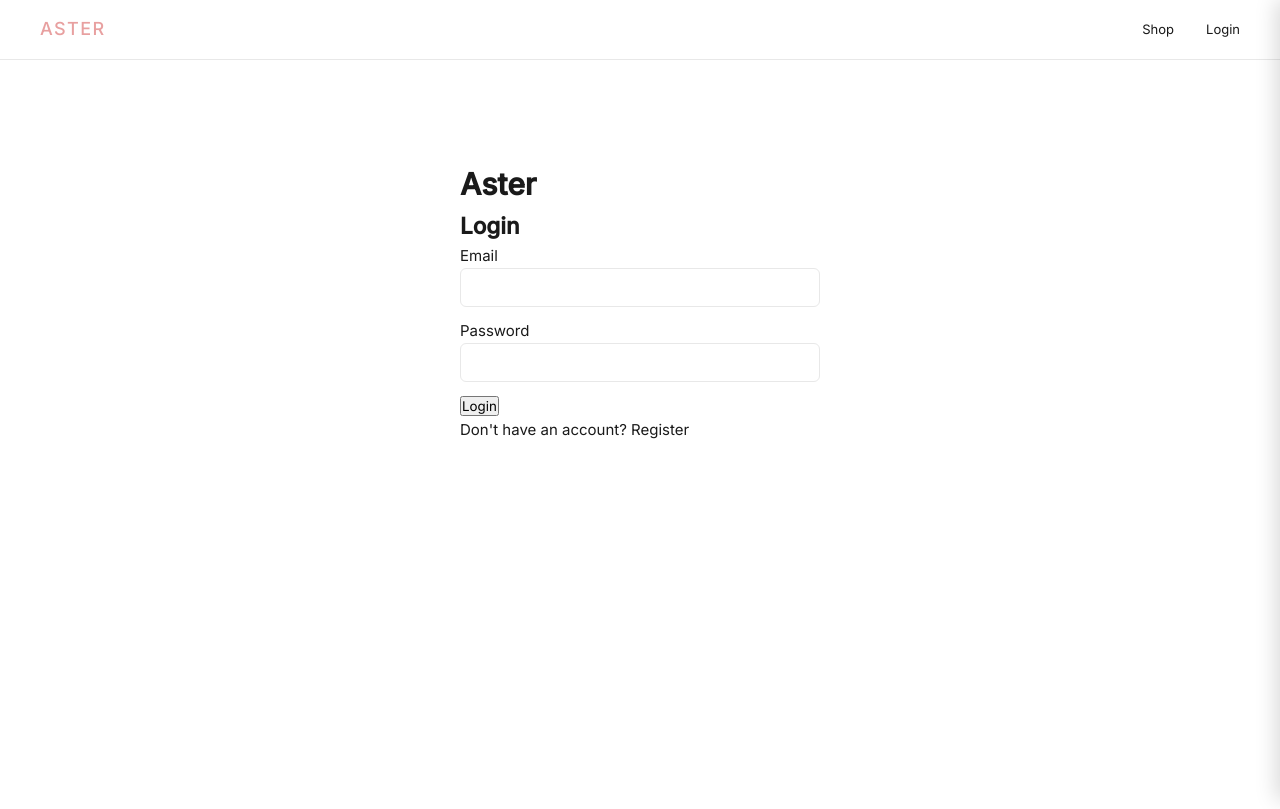
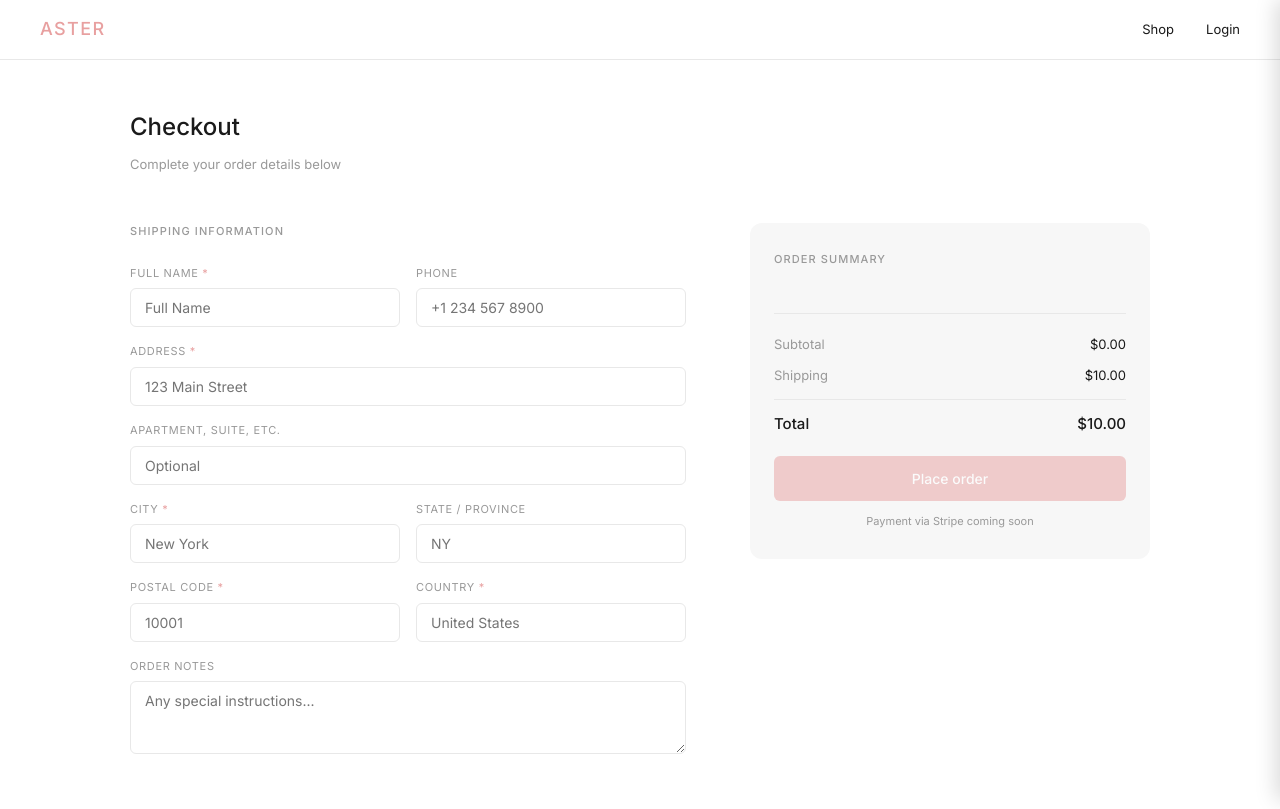
Before and after one commit to alberrrry/aster-web, a React (Vite) app: page /checkout in a window 1280 px wide. Before the commit this address led to /login. Built offline with nearby package versions, Linux system fonts and the light colour scheme.

Commit message:
feat: checkout page

```diff
--- a/src/App.jsx
+++ b/src/App.jsx
@@ -8,6 +8,7 @@ import Register from './pages/Register'
 import Home from './pages/Home'
 import Products from './pages/Products'
 import ProductDetail from './pages/ProductDetail'
+import Checkout from './pages/Checkout'
 
 function App() {
   return (
@@ -22,6 +23,7 @@ function App() {
             <Route path="/register" element={<Register />} />
             <Route path="/products" element={<Products />} />
             <Route path="/products/:slug" element={<ProductDetail />} />
+            <Route path="/checkout" element={<Checkout />} />
             <Route path="*" element={<Navigate to="/login" />} />
           </Routes>
         </CartProvider>
--- /dev/null
+++ b/src/pages/Checkout.jsx
@@ -0,0 +1,192 @@
+import { useState } from 'react'
+import { useNavigate } from 'react-router-dom'
+import { useCart } from '../context/CartContext'
+import { placeOrder } from '../api/orders'
+
+const Field = ({ label, name, value, onChange, placeholder, required, half }) => (
+  <div style={{ gridColumn: half ? 'span 1' : 'span 2' }}>
+    <label style={{ fontSize: 11, color: 'var(--text-muted)', letterSpacing: '.06em', textTransform: 'uppercase', display: 'block', marginBottom: 6 }}>
+      {label} {required && <span style={{ color: 'var(--accent)' }}>*</span>}
+    </label>
+    <input
+      name={name}
+      value={value} // Pass value explicitly
+      onChange={onChange} // Pass handler explicitly
+      placeholder={placeholder}
+      required={required}
+    />
+  </div>
+);
+
+export default function Checkout() {
+  const { items, total, clear } = useCart()
+  const navigate = useNavigate()
+  const [loading, setLoading] = useState(false)
+  const [error, setError] = useState(null)
+
+  const [form, setForm] = useState({
+    full_name: '',
+    phone: '',
+    address_line1: '',
+    address_line2: '',
+    city: '',
+    state: '',
+    postal_code: '',
+    country: '',
+    notes: '',
+  })
+
+  const handleChange = e => setForm(f => ({ ...f, [e.target.name]: e.target.value }))
+
+  const handleSubmit = async (e) => {
+    e.preventDefault()
+    setLoading(true)
+    setError(null)
+    try {
+      const res = await placeOrder(form)
+      navigate(`/orders/${res.data.id}?success=true`)
+    } catch (err) {
+      setError(err.response?.data?.message || 'Something went wrong')
+    } finally {
+      setLoading(false)
+    }
+  }
+
+  const shipping = 10.00
+
+
+  return (
+    <div style={{ maxWidth: 1100, margin: '0 auto', padding: '48px 40px' }}>
+      <h1 style={{ fontSize: 24, fontWeight: 500, marginBottom: 8 }}>Checkout</h1>
+      <p style={{ fontSize: 13, color: 'var(--text-muted)', marginBottom: 48 }}>
+        Complete your order details below
+      </p>
+
+      <form onSubmit={handleSubmit}>
+        <div style={{ display: 'grid', gridTemplateColumns: '1fr 400px', gap: 64, alignItems: 'start' }}>
+
+          {/* Left — Shipping form */}
+          <div>
+            <p style={{ fontSize: 11, fontWeight: 500, letterSpacing: '.1em', textTransform: 'uppercase', marginBottom: 24, color: 'var(--text-muted)' }}>
+              Shipping information
+            </p>
+
+            <div style={{ display: 'grid', gridTemplateColumns: '1fr 1fr', gap: 16 }}>
+              <Field label="Full name" name="full_name" placeholder="Full Name" required half />
+              <Field label="Phone" name="phone" placeholder="+1 234 567 8900" half />
+              <Field label="Address" name="address_line1" placeholder="123 Main Street" required />
+              <Field label="Apartment, suite, etc." name="address_line2" placeholder="Optional" />
+              <Field label="City" name="city" placeholder="New York" required half />
+              <Field label="State / Province" name="state" placeholder="NY" half />
+              <Field label="Postal code" name="postal_code" placeholder="10001" required half />
+              <Field label="Country" name="country" placeholder="United States" required half />
+            </div>
+
+            <div style={{ marginTop: 16 }}>
+              <label style={{ fontSize: 11, color: 'var(--text-muted)', letterSpacing: '.06em', textTransform: 'uppercase', display: 'block', marginBottom: 6 }}>
+                Order notes
+              </label>
+              <textarea
+                name="notes"
+                value={form.notes}
+                onChange={handleChange}
+                placeholder="Any special instructions..."
+                rows={3}
+                style={{ resize: 'vertical' }}
+              />
+            </div>
+          </div>
+
+          {/* Right — Order summary */}
+          <div style={{
+            background: 'var(--surface)',
+            borderRadius: 'var(--radius-lg)',
+            padding: '28px 24px',
+            position: 'sticky',
+            top: 100,
+          }}>
+            <p style={{ fontSize: 11, fontWeight: 500, letterSpacing: '.1em', textTransform: 'uppercase', marginBottom: 20, color: 'var(--text-muted)' }}>
+              Order summary
+            </p>
+
+            {/* Items */}
+            <div style={{ display: 'flex', flexDirection: 'column', gap: 16, marginBottom: 24 }}>
+              {items.map(item => (
+                <div key={item.id} style={{ display: 'flex', gap: 12, alignItems: 'center' }}>
+                  <div style={{
+                    width: 52,
+                    height: 68,
+                    borderRadius: 6,
+                    overflow: 'hidden',
+                    background: '#e8e8e8',
+                    flexShrink: 0,
+                  }}>
+                    {item.product.images?.[0] && (
+                      <img
+                        src={`http://localhost:8000/storage/${item.product.images[0]}`}
+                        alt={item.product.name}
+                        style={{ width: '100%', height: '100%', objectFit: 'cover' }}
+                      />
+                    )}
+                  </div>
+                  <div style={{ flex: 1 }}>
+                    <p style={{ fontSize: 13, fontWeight: 500, marginBottom: 2 }}>{item.product.name}</p>
+                    <p style={{ fontSize: 12, color: 'var(--text-muted)' }}>Qty {item.quantity}</p>
+                  </div>
+                  <p style={{ fontSize: 13, fontWeight: 500 }}>
+                    ${(item.product.price * item.quantity).toFixed(2)}
+                  </p>
+                </div>
+              ))}
+            </div>
+
+            {/* Divider */}
+            <div style={{ borderTop: '0.5px solid var(--border)', paddingTop: 20, display: 'flex', flexDirection: 'column', gap: 10 }}>
+              <div style={{ display: 'flex', justifyContent: 'space-between' }}>
+                <span style={{ fontSize: 13, color: 'var(--text-muted)' }}>Subtotal</span>
+                <span style={{ fontSize: 13 }}>${Number(total).toFixed(2)}</span>
+              </div>
+              <div style={{ display: 'flex', justifyContent: 'space-between' }}>
+                <span style={{ fontSize: 13, color: 'var(--text-muted)' }}>Shipping</span>
+                <span style={{ fontSize: 13 }}>${shipping.toFixed(2)}</span>
+              </div>
+              <div style={{ display: 'flex', justifyContent: 'space-between', paddingTop: 12, borderTop: '0.5px solid var(--border)', marginTop: 4 }}>
+                <span style={{ fontSize: 15, fontWeight: 500 }}>Total</span>
+                <span style={{ fontSize: 15, fontWeight: 500 }}>${(Number(total) + shipping).toFixed(2)}</span>
+              </div>
+            </div>
+
+            {/* Error */}
+            {error && (
+              <div style={{
+                marginTop: 16,
+                padding: '10px 14px',
+                background: 'var(--accent-subtle)',
+                border: '0.5px solid var(--accent-border)',
+                borderRadius: 'var(--radius-md)',
+                fontSize: 13,
+                color: 'var(--accent)',
+              }}>
+                {error}
+              </div>
+            )}
+
+            {/* Submit */}
+            <button
+              type="submit"
+              disabled={loading || items.length === 0}
+              className="btn-primary"
+              style={{ width: '100%', padding: '14px', fontSize: 14, marginTop: 20 }}
+            >
+              {loading ? 'Placing order...' : 'Place order'}
+            </button>
+
+            <p style={{ fontSize: 11, color: 'var(--text-muted)', textAlign: 'center', marginTop: 12 }}>
+              Payment via Stripe coming soon
+            </p>
+          </div>
+        </div>
+      </form>
+    </div>
+  )
+}
```
